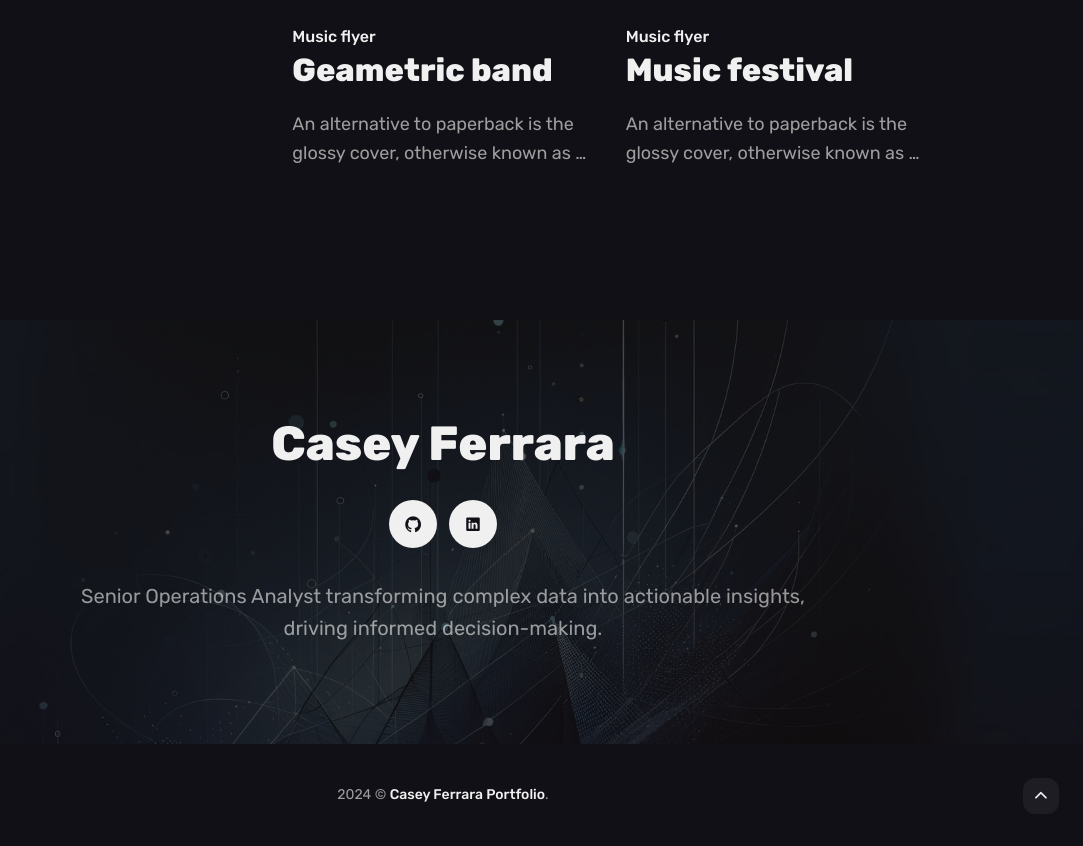
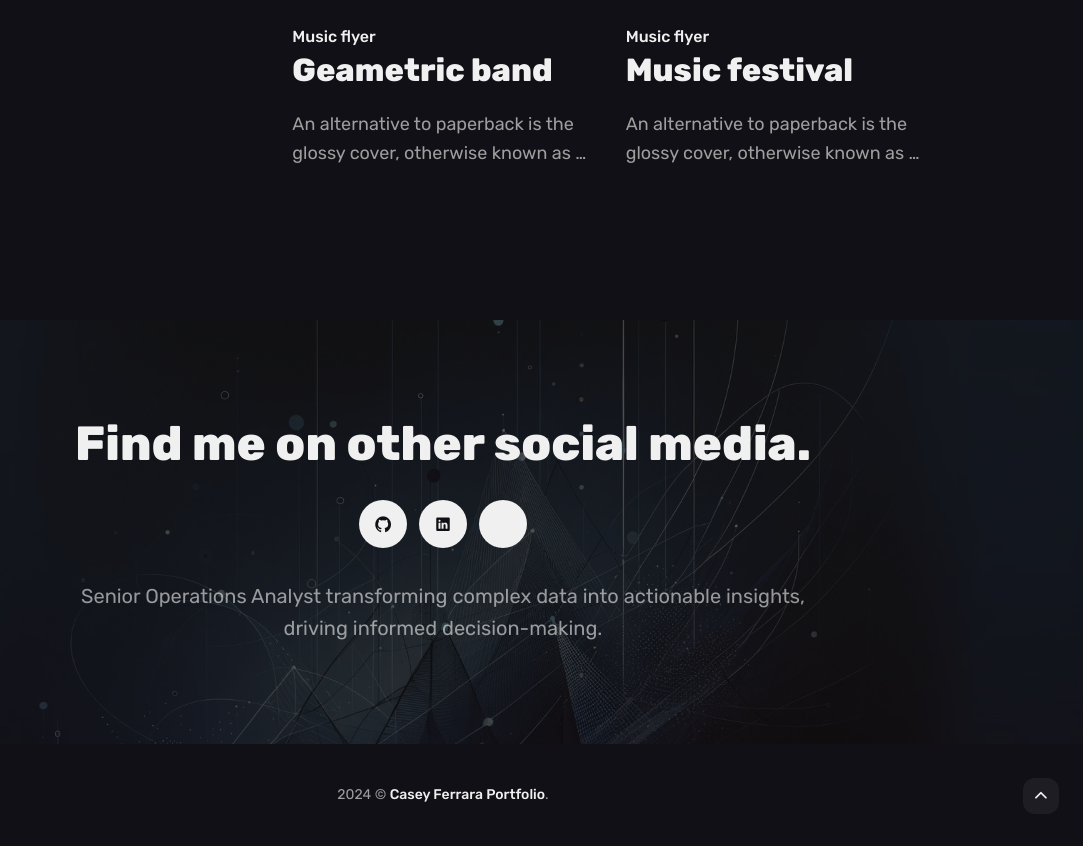
Before and after one commit to caseyferrara/portfolio, a Jekyll site: the page built from index.html, in a window 1280 px wide and 900 px high, scrolled down 1548 px, cut to the strip 54-900 px from the top of the window. Shown: the whole strip, without its empty margins (197-1280 px from the left). Built offline with Jekyll 4.4.1, drawn with Linux system fonts in a browser that asks for light colours.

Commit message:
Changing projects title and adding social link

```diff
--- a/_data/settings.yml
+++ b/_data/settings.yml
@@ -22,13 +22,14 @@
 #-------------------------------
 # Author Settings
 author:
-  author__name: Casey Ferrara
+  author__name: Find me on other social media.
   author__bio: Senior Operations Analyst transforming complex data into actionable insights, driving informed decision-making.
   author__avatar: '/portfolio/images/CY0A4604.jpg'
 
 social:
 - {icon: "ion-logo-github", link: "https://github.com/caseyferrara"}
 - {icon: "ion-logo-linkedin", link: "https://www.linkedin.com/in/casey-ferrara/"}
+- {icon: "ion-icon-analytics", link: "https://www.kaggle.com/caseyferrara"}
 # Example of adding a new link to the footer - {icon: "ion-logo-dribbble", link: "https://dribbble.com"}
 # Other icons can be found at https://ionicons.com/v4/
 
--- a/work/index.html
+++ b/work/index.html
@@ -1,7 +1,7 @@
 ---
 layout: default
-title: My work
-description: I shows only the best websites and portfolios built completely with passion, simplicity & creativity!
+title: My Projects
+description: Dive into my projects to uncover detailed data analysis and insightful case studies, showcasing my analytical and real-world problem-solving skills.
 ---
 
 <div class="container">
```
